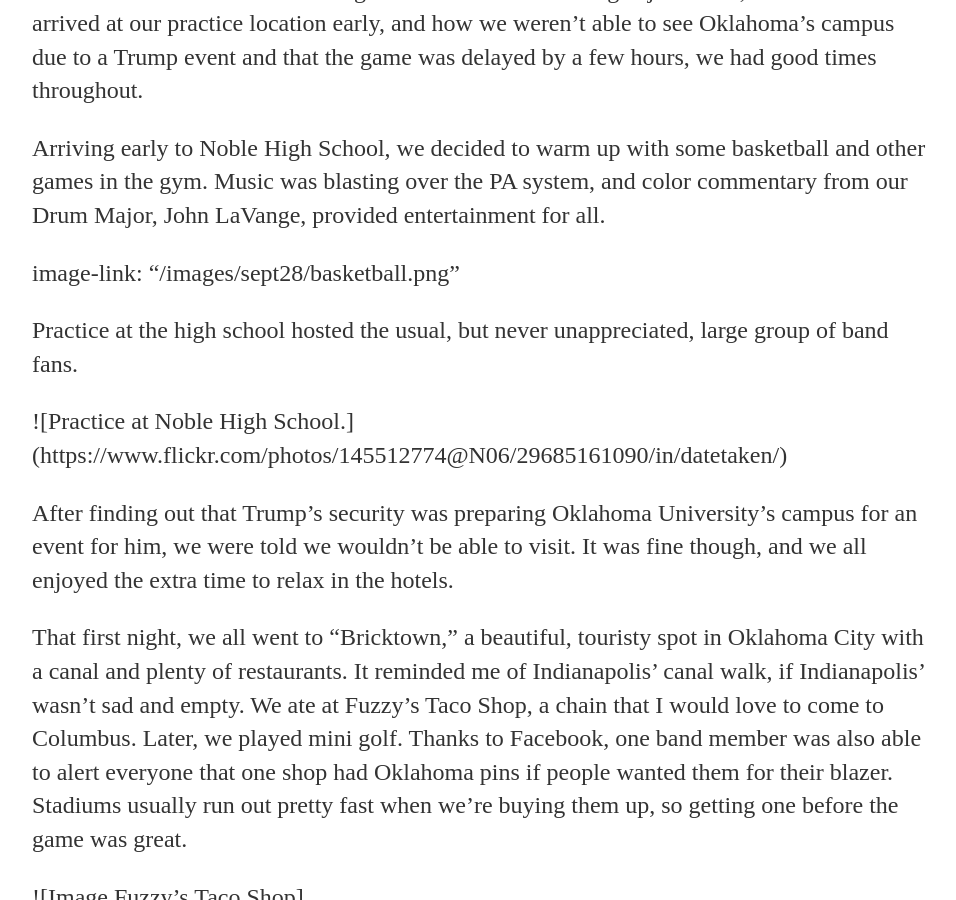
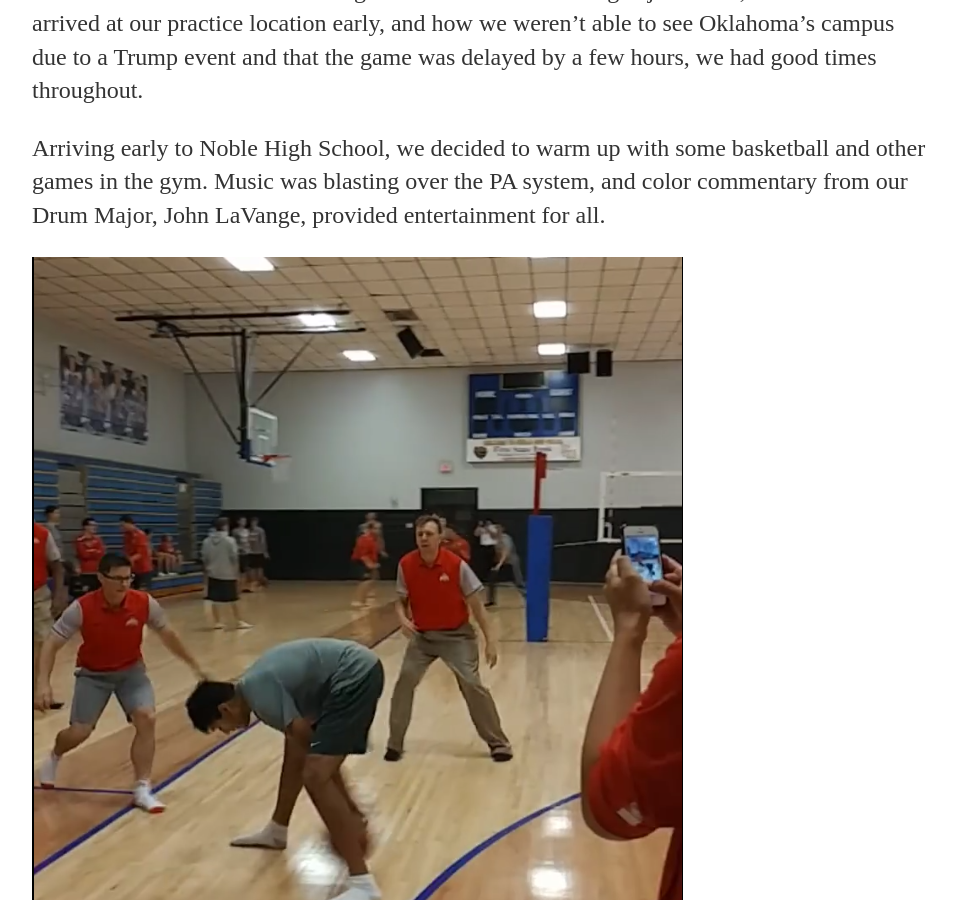
Before and after one commit to andrewcarringer/andrewcarringer.github.io, a Jekyll site: the page built from _posts/2016-09-27-Oklahoma!-And-also-school-takes-a-lot-of-time.md, in a window 1280 px wide and 900 px high, scrolled down 370 px. Shown: the whole window, without its empty margins (160-1116 px from the left). Built offline with Jekyll 4.4.1, drawn with Linux system fonts in a browser that asks for light colours.

Commit message:
trying to get image to show up
copying what "mastering markdown" says to do.

```diff
--- a/_posts/2016-09-27-Oklahoma!-And-also-school-takes-a-lot-of-time.md
+++ b/_posts/2016-09-27-Oklahoma!-And-also-school-takes-a-lot-of-time.md
@@ -9,7 +9,7 @@ Oklahoma was great! Overall, this was probably the smoothest and least stressful
 
 Arriving early to Noble High School, we decided to warm up with some basketball and other games in the gym. Music was blasting over the PA system, and color commentary from our Drum Major, John LaVange, provided entertainment for all.
 
-image-link: "/images/sept28/basketball.png"
+![Basketball](https://andrewcarringer.github.com/images/sept28/basketball.png)
 
 
 Practice at the high school hosted the usual, but never unappreciated, large group of band fans.
```
